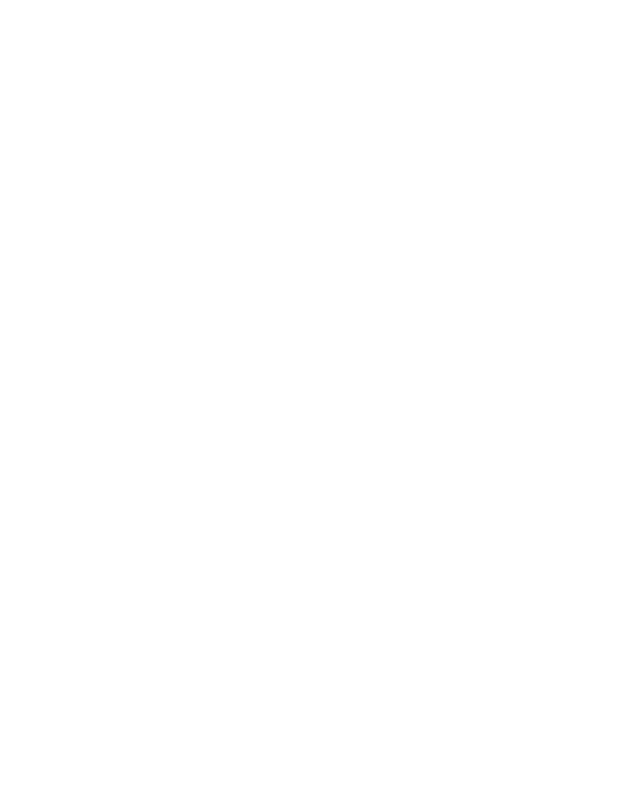
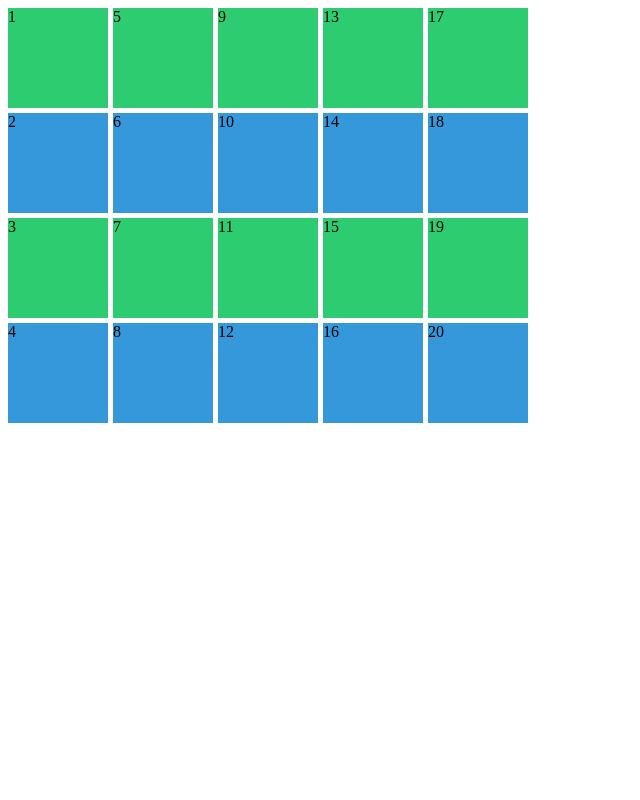
Before and after one commit to kdm0320/CSS_Layout_Master_Course, a plain HTML site: page GRID/index.html in a window 1280 px wide. Shown: the top 800 px of the page, without its empty margins (0-640 px from the left). Drawn offline with Linux system fonts and the light colour scheme.

Commit message:
grid-auto

```diff
--- a/GRID/index.html
+++ b/GRID/index.html
@@ -9,10 +9,26 @@
   </head>
   <body>
     <div class="grid">
-      <div class="header">header</div>
-      <div class="content">content</div>
-      <div class="nav">nav</div>
-      <div class="footer">footer</div>
+      <div class="item">1</div>
+      <div class="item">2</div>
+      <div class="item">3</div>
+      <div class="item">4</div>
+      <div class="item">5</div>
+      <div class="item">6</div>
+      <div class="item">7</div>
+      <div class="item">8</div>
+      <div class="item">9</div>
+      <div class="item">10</div>
+      <div class="item">11</div>
+      <div class="item">12</div>
+      <div class="item">13</div>
+      <div class="item">14</div>
+      <div class="item">15</div>
+      <div class="item">16</div>
+      <div class="item">17</div>
+      <div class="item">18</div>
+      <div class="item">19</div>
+      <div class="item">20</div>
     </div>
   </body>
 </html>
--- a/GRID/styles.css
+++ b/GRID/styles.css
@@ -1,23 +1,17 @@
 .grid {
   display: grid;
   gap: 5px;
-  height: 250vh;
   grid-template-columns: repeat(4, 100px);
   grid-template-rows: repeat(4, 100px);
-  place-content: end center;
-  /* justify-content: space-between;
-  align-content: center; */
+  /*계획되지 않은 데이터로 인해 css가 망가질때 자동으로 설정*/
+  grid-auto-flow: column; /*like flex-direction*/
+  grid-auto-columns: 100px;
+  grid-auto-rows: 100px;
 }
 
-.header {
+.item:nth-child(odd) {
   background-color: #2ecc71;
 }
-.content {
+.item:nth-child(even) {
   background-color: #3498db;
 }
-.nav {
-  background-color: #8e44ad;
-}
-.footer {
-  background-color: #f39c12;
-}
```
